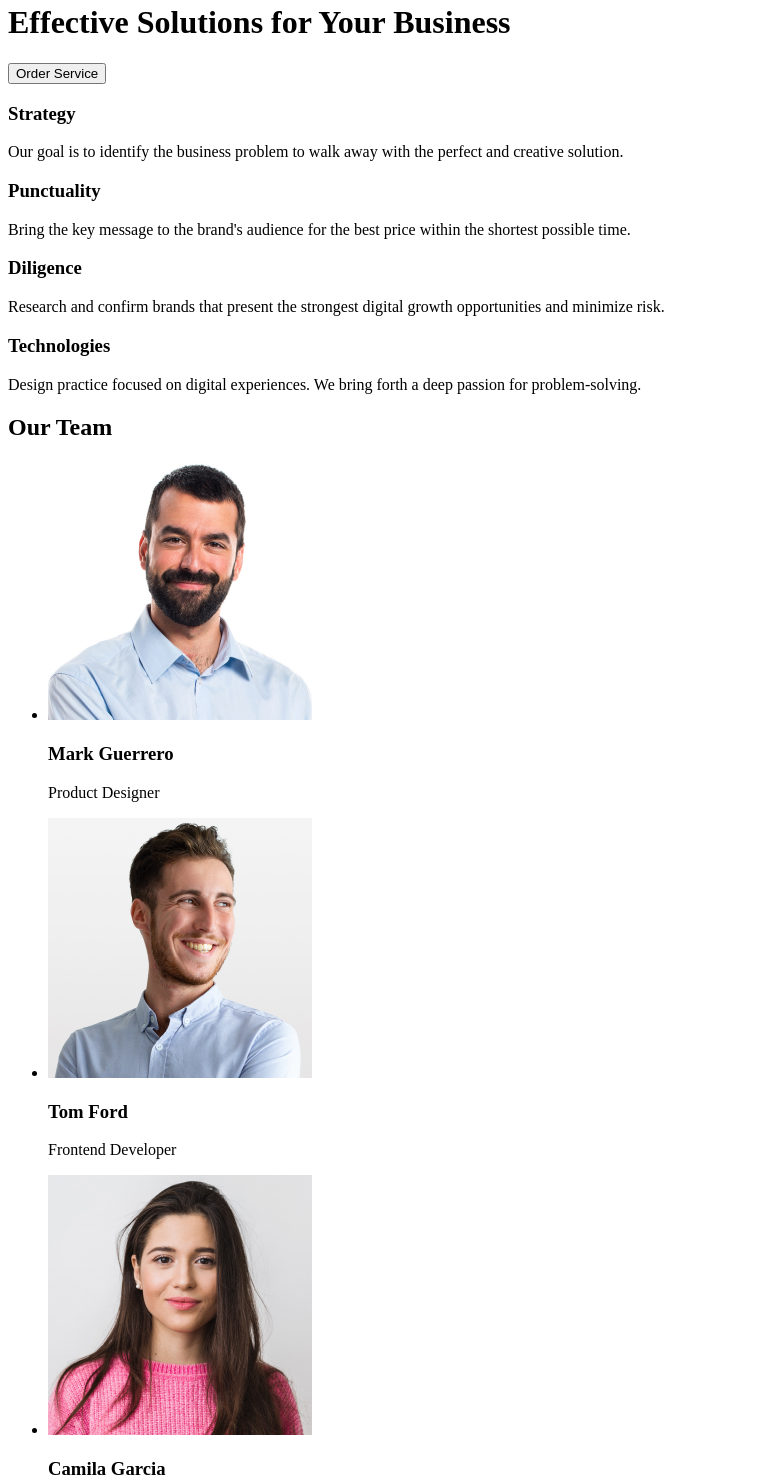
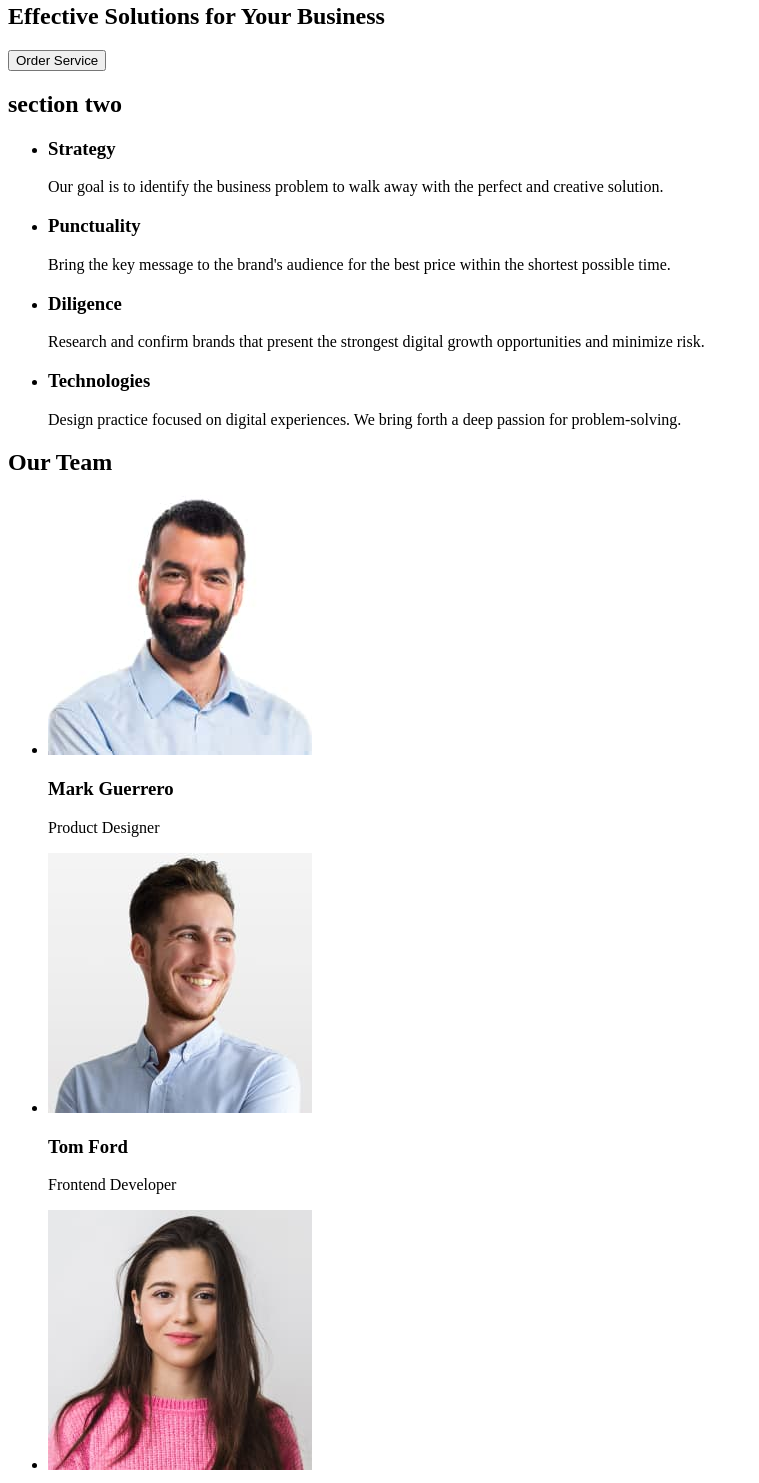
Before and after one commit to Vika-Lex/goit-markup-hw-01, a plain HTML site: page index.html in a window 1280 px wide. Shown: the part 165-1648 px from the top of the page, without its empty margins (0-759 px from the left). Drawn offline with Linux system fonts and the light colour scheme.

Commit message:
HW 1 with corrections

```diff
--- a/index.html
+++ b/index.html
@@ -27,46 +27,58 @@
     </header>
 
     <main>
+      <section>
         <h1>Effective Solutions for Your Business</h1>
-
         <button type="button">Order Service</button>
+      </section>
 
       <section>
+        <h2>section two</h2>
+
+        <ul>
+          <li>
             <h3>Strategy</h3>
             <p>
               Our goal is to identify the business problem to walk away with the
               perfect and creative solution.
             </p>
+          </li>
 
+          <li>
             <h3>Punctuality</h3>
             <p>
               Bring the key message to the brand's audience for the best price
               within the shortest possible time.
             </p>
+          </li>
 
+          <li>
             <h3>Diligence</h3>
             <p>
-          Research and confirm brands that present the strongest digital growth
-          opportunities and minimize risk.
+              Research and confirm brands that present the strongest digital
+              growth opportunities and minimize risk.
             </p>
+          </li>
 
+          <li>
             <h3>Technologies</h3>
             <p>
-          Design practice focused on digital experiences. We bring forth a deep
-          passion for problem-solving.
+              Design practice focused on digital experiences. We bring forth a
+              deep passion for problem-solving.
             </p>
+          </li>
+        </ul>
       </section>
 
+      <section>
         <h2>Our Team</h2>
-
-      <section>
         <ul>
           <li>
             <img
-              src="./images/Portret-Mark-Guerrero.jpg"
+              src="./images/Mark.jpg"
               width="264"
               height="260"
-              alt="portret-Mark-Guerrero"
+              alt="portret-Mark"
             />
 
             <h3>Mark Guerrero</h3>
@@ -76,10 +88,10 @@
 
           <li>
             <img
-              src="./images/Portret-Tom-Ford.jpg"
+              src="./images/Tom.jpg"
               width="264"
               height="260"
-              alt="portret-Tom-Ford"
+              alt="portret-Tom"
             />
 
             <h3>Tom Ford</h3>
@@ -89,10 +101,10 @@
 
           <li>
             <img
-              src="./images/Portret-Camila-Garcia.jpg"
+              src="./images/Camila.jpg"
               width="264"
               height="260"
-              alt="portret-Camila-Garcia"
+              alt="portret-Camila"
             />
 
             <h3>Camila Garcia</h3>
@@ -102,10 +114,10 @@
 
           <li>
             <img
-              src="./images/Portret-Daniel-Wilson.jpg"
+              src="./images/Daniel.jpg"
               width="264"
               height="260"
-              alt="portret-Daniel-Wilson"
+              alt="portret-Daniel"
             />
 
             <h3>Daniel Wilson</h3>
```
Also changed, not shown: images/Camila.jpg (added), images/Daniel.jpg (added), images/Mark.jpg (added), images/Portret-Camila-Garcia.jpg (deleted), images/Portret-Daniel-Wilson.jpg (deleted), images/Portret-Mark-Guerrero.jpg (deleted), images/Portret-Tom-Ford.jpg (deleted), images/Tom.jpg (added). Lines whose indentation alone changed are shown as unchanged.
